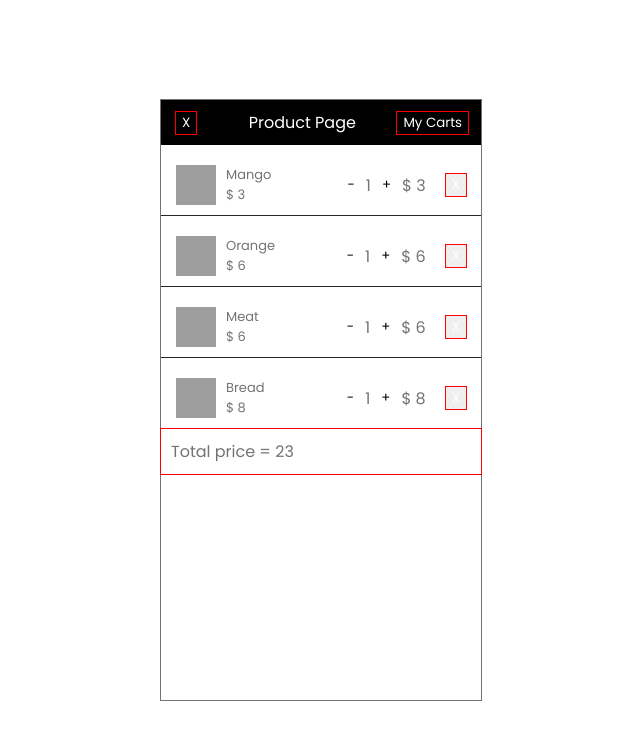
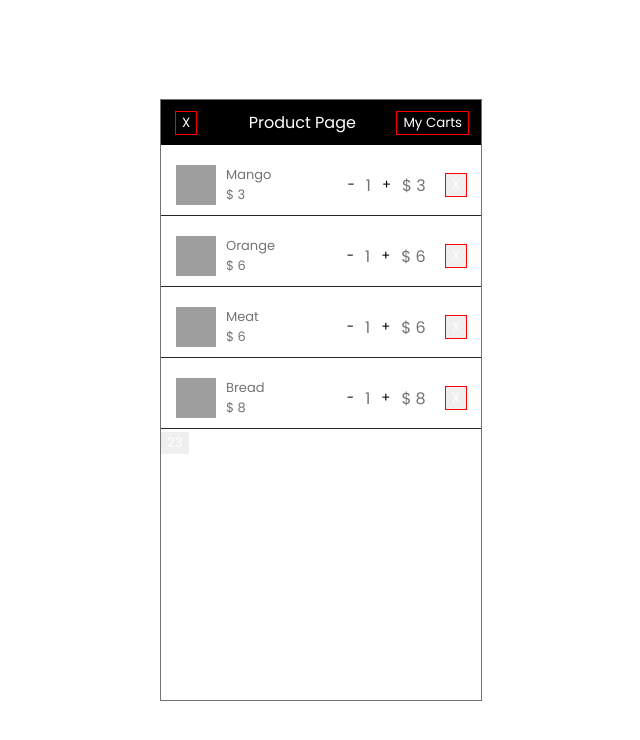
Before and after one commit to Casprine/react-cart, a React (Create React App) app: page / in a window 1280 px wide. Shown: the top 740 px of the page, without its empty margins (319-959 px from the left). Built offline with nearby package versions, Linux system fonts and the light colour scheme; grey boxes are pictures that could not be loaded.

Commit message:
moved checkoutbutton to a newcomponent

```diff
--- a/src/components/CheckoutButton/Outlet.js
+++ b/src/components/CheckoutButton/Outlet.js
@@ -0,0 +1,11 @@
+import React, { Fragment } from "react";
+import "./style.css";
+const CheckoutButton = ({ totalPrice }) => {
+  return (
+    <Fragment>
+      <button> {totalPrice} </button>
+    </Fragment>
+  );
+};
+
+export default CheckoutButton;
--- a/src/components/Container/Outlet.js
+++ b/src/components/Container/Outlet.js
@@ -1,6 +1,7 @@
 import React, { Component } from "react";
 import Header from "../Header/Outlet";
 import CartItem from "../CartItem/Outlet";
+import CheckoutButton from "../CheckoutButton/Outlet";
 // Import components
 import "./style.css";
 
@@ -39,11 +40,9 @@ class Container extends Component {
         </div>
 
         {this.state.totalPrice === 0 ? (
-          "You have no items in the cart"
+          ""
         ) : (
-          <div className="total-price">
-            Total price = {this.state.totalPrice}
-          </div>
+          <CheckoutButton totalPrice={this.state.totalPrice} />
         )}
       </div>
     );
```
